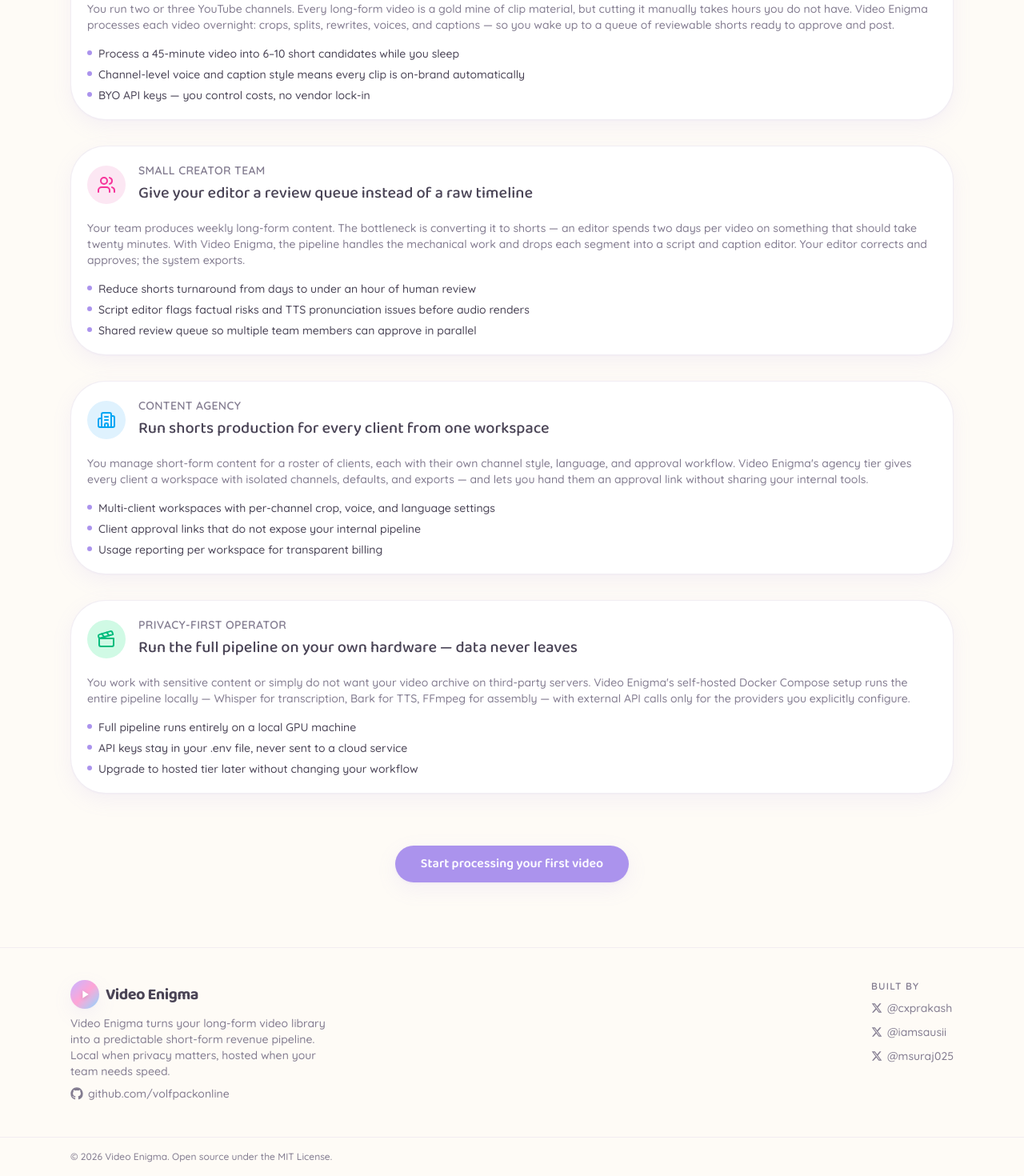
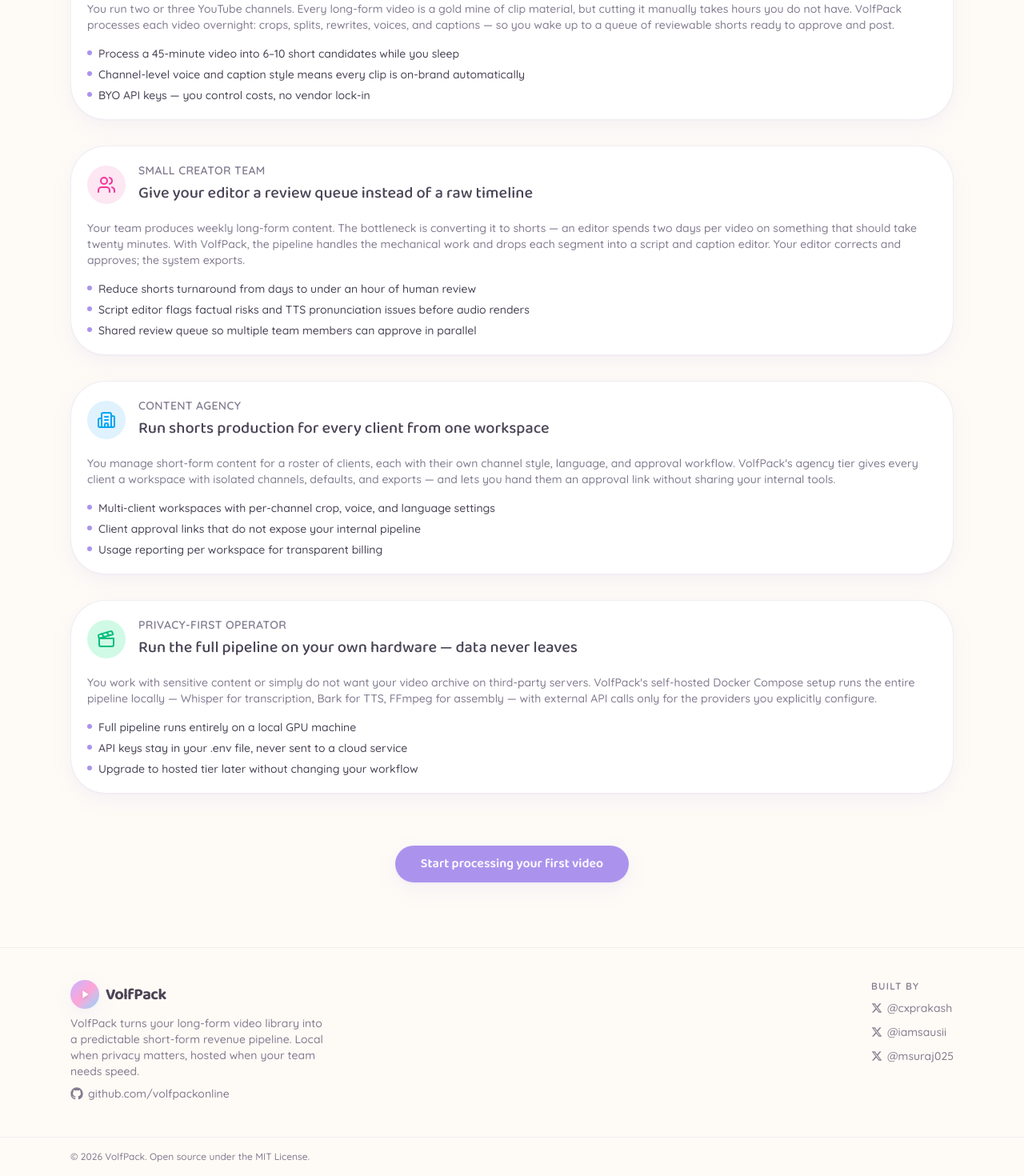
Before and after one commit to volfpackonline/volfpackfrontend, a Next.js app: page /use-cases in a window 1280 px wide. Shown: the part 473-1943 px from the top of the page at 80% size. Built offline with nearby package versions, Linux system fonts and the light colour scheme; no server answers.

Commit message:
Og Images

```diff
--- a/src/app/apple-icon.tsx
+++ b/src/app/apple-icon.tsx
@@ -45,7 +45,7 @@
             display: "flex",
           }}
         />
-        {/* VE monogram */}
+        {/* VP monogram */}
         <span
           style={{
             fontFamily: "system-ui, sans-serif",
@@ -56,7 +56,7 @@
             lineHeight: 1,
           }}
         >
-          VE
+          VP
         </span>
         {/* sub-label */}
         <span
@@ -69,7 +69,7 @@
             marginTop: 4,
           }}
         >
-          Video Enigma
+          VolfPack
         </span>
       </div>
     ),
--- a/src/app/features/page.tsx
+++ b/src/app/features/page.tsx
@@ -13,7 +13,7 @@
 export const metadata: Metadata = {
   title: "Features",
   description:
-    "Explore every step of the Video Enigma pipeline: vertical crop, transcript, AI rewrite, TTS, word-level captions, human review editors, and channel analytics.",
+    "Explore every step of the VolfPack pipeline: vertical crop, transcript, AI rewrite, TTS, word-level captions, human review editors, and channel analytics.",
 };
 
 const sections = [
@@ -21,7 +21,7 @@
     icon: Scissors,
     color: "bg-violet-100 text-violet-500",
     title: "Full source-to-short pipeline",
-    body: "Paste a YouTube URL (or upload a file) and Video Enigma handles the rest: download with yt-dlp, crop landscape to 9:16, split at natural segment boundaries, clean frames, transcribe with Whisper, rewrite for shorts pacing, generate TTS audio, burn word-level captions, and assemble the final export — all in one durable async job.",
+    body: "Paste a YouTube URL (or upload a file) and VolfPack handles the rest: download with yt-dlp, crop landscape to 9:16, split at natural segment boundaries, clean frames, transcribe with Whisper, rewrite for shorts pacing, generate TTS audio, burn word-level captions, and assemble the final export — all in one durable async job.",
   },
   {
     icon: Layers,
@@ -51,7 +51,7 @@
     icon: TrendingUp,
     color: "bg-fuchsia-100 text-fuchsia-500",
     title: "Performance & analytics",
-    body: "Import views, retention, and revenue data per exported short. Over time, Video Enigma learns which hooks, caption styles, and segment types drive the best results on each channel and surfaces those patterns as recommended templates.",
+    body: "Import views, retention, and revenue data per exported short. Over time, VolfPack learns which hooks, caption styles, and segment types drive the best results on each channel and surfaces those patterns as recommended templates.",
   },
   {
     icon: Captions,
--- a/src/app/generate/page.tsx
+++ b/src/app/generate/page.tsx
@@ -5,7 +5,7 @@
 export const metadata: Metadata = {
   title: "Studio",
   description:
-    "Paste a long-form URL and watch the Video Enigma pipeline cut it into a publish-ready 9:16 short — crop, transcript, rewrite, voice, captions, assemble.",
+    "Paste a long-form URL and watch the VolfPack pipeline cut it into a publish-ready 9:16 short — crop, transcript, rewrite, voice, captions, assemble.",
 };
 
 export default function GeneratePage() {
--- a/src/app/how-it-works/page.tsx
+++ b/src/app/how-it-works/page.tsx
@@ -3,7 +3,7 @@
 export const metadata: Metadata = {
   title: "How It Works",
   description:
-    "Learn how Video Enigma turns a YouTube URL into a publish-ready short in eight automated pipeline phases — download, crop, split, transcribe, rewrite, TTS, captions, and assemble.",
+    "Learn how VolfPack turns a YouTube URL into a publish-ready short in eight automated pipeline phases — download, crop, split, transcribe, rewrite, TTS, captions, and assemble.",
 };
 
 const phases = [
@@ -12,7 +12,7 @@
     color: "bg-violet-100 text-violet-600",
     title: "Source selection & download",
     description:
-      "Paste any YouTube URL (or upload a file). Video Enigma fetches the video with yt-dlp, extracts audio, and stores technical metadata: resolution, FPS, duration, codec, and audio sample rate.",
+      "Paste any YouTube URL (or upload a file). VolfPack fetches the video with yt-dlp, extracts audio, and stores technical metadata: resolution, FPS, duration, codec, and audio sample rate.",
   },
   {
     step: "02",
--- a/src/app/icon.tsx
+++ b/src/app/icon.tsx
@@ -31,7 +31,7 @@
             display: "flex",
           }}
         />
-        {/* VE monogram */}
+        {/* VP monogram */}
         <span
           style={{
             fontFamily: "system-ui, sans-serif",
@@ -43,7 +43,7 @@
             marginTop: 3,
           }}
         >
-          VE
+          VP
         </span>
       </div>
     ),
--- a/src/app/layout.tsx
+++ b/src/app/layout.tsx
@@ -26,9 +26,9 @@
 });
 
 export const metadata: Metadata = {
-  metadataBase: new URL(
-    process.env.NEXT_PUBLIC_SITE_URL ?? "http://localhost:3000",
-  ),
+  // Falls back to the real production domain (not localhost) so social-card
+  // image URLs resolve even when NEXT_PUBLIC_SITE_URL isn't set on the host.
+  metadataBase: new URL(process.env.NEXT_PUBLIC_SITE_URL ?? siteConfig.url),
   title: {
     default: `${siteConfig.name} — ${siteConfig.tagline}`,
     template: `%s · ${siteConfig.name}`,
--- a/src/app/open-source/page.tsx
+++ b/src/app/open-source/page.tsx
@@ -7,7 +7,7 @@
 export const metadata: Metadata = {
   title: "Open Source",
   description:
-    "Video Enigma is MIT-licensed and fully self-hostable. Read about the open-core model, how to contribute, and why we build in public.",
+    "VolfPack is MIT-licensed and fully self-hostable. Read about the open-core model, how to contribute, and why we build in public.",
 };
 
 export default function OpenSourcePage() {
--- a/src/app/use-cases/page.tsx
+++ b/src/app/use-cases/page.tsx
@@ -7,7 +7,7 @@
 export const metadata: Metadata = {
   title: "Use Cases",
   description:
-    "See how solo channel operators, creator teams, and agencies use Video Enigma to turn their long-form libraries into a consistent short-form revenue pipeline.",
+    "See how solo channel operators, creator teams, and agencies use VolfPack to turn their long-form libraries into a consistent short-form revenue pipeline.",
 };
 
 const useCases = [
@@ -17,7 +17,7 @@
     persona: "Solo channel operator",
     headline: "Repurpose your entire back-catalogue without hiring an editor",
     story:
-      "You run two or three YouTube channels. Every long-form video is a gold mine of clip material, but cutting it manually takes hours you do not have. Video Enigma processes each video overnight: crops, splits, rewrites, voices, and captions — so you wake up to a queue of reviewable shorts ready to approve and post.",
+      "You run two or three YouTube channels. Every long-form video is a gold mine of clip material, but cutting it manually takes hours you do not have. VolfPack processes each video overnight: crops, splits, rewrites, voices, and captions — so you wake up to a queue of reviewable shorts ready to approve and post.",
     outcomes: [
       "Process a 45-minute video into 6–10 short candidates while you sleep",
       "Channel-level voice and caption style means every clip is on-brand automatically",
@@ -30,7 +30,7 @@
     persona: "Small creator team",
     headline: "Give your editor a review queue instead of a raw timeline",
     story:
-      "Your team produces weekly long-form content. The bottleneck is converting it to shorts — an editor spends two days per video on something that should take twenty minutes. With Video Enigma, the pipeline handles the mechanical work and drops each segment into a script and caption editor. Your editor corrects and approves; the system exports.",
+      "Your team produces weekly long-form content. The bottleneck is converting it to shorts — an editor spends two days per video on something that should take twenty minutes. With VolfPack, the pipeline handles the mechanical work and drops each segment into a script and caption editor. Your editor corrects and approves; the system exports.",
     outcomes: [
       "Reduce shorts turnaround from days to under an hour of human review",
       "Script editor flags factual risks and TTS pronunciation issues before audio renders",
@@ -43,7 +43,7 @@
     persona: "Content agency",
     headline: "Run shorts production for every client from one workspace",
     story:
-      "You manage short-form content for a roster of clients, each with their own channel style, language, and approval workflow. Video Enigma's agency tier gives every client a workspace with isolated channels, defaults, and exports — and lets you hand them an approval link without sharing your internal tools.",
+      "You manage short-form content for a roster of clients, each with their own channel style, language, and approval workflow. VolfPack's agency tier gives every client a workspace with isolated channels, defaults, and exports — and lets you hand them an approval link without sharing your internal tools.",
     outcomes: [
       "Multi-client workspaces with per-channel crop, voice, and language settings",
       "Client approval links that do not expose your internal pipeline",
@@ -56,7 +56,7 @@
     persona: "Privacy-first operator",
     headline: "Run the full pipeline on your own hardware — data never leaves",
     story:
-      "You work with sensitive content or simply do not want your video archive on third-party servers. Video Enigma's self-hosted Docker Compose setup runs the entire pipeline locally — Whisper for transcription, Bark for TTS, FFmpeg for assembly — with external API calls only for the providers you explicitly configure.",
+      "You work with sensitive content or simply do not want your video archive on third-party servers. VolfPack's self-hosted Docker Compose setup runs the entire pipeline locally — Whisper for transcription, Bark for TTS, FFmpeg for assembly — with external API calls only for the providers you explicitly configure.",
     outcomes: [
       "Full pipeline runs entirely on a local GPU machine",
       "API keys stay in your .env file, never sent to a cloud service",
--- a/src/components/marketing/how-it-works.tsx
+++ b/src/components/marketing/how-it-works.tsx
@@ -5,7 +5,7 @@
     color: "bg-violet-100 text-violet-500",
     title: "Paste a video URL",
     description:
-      "Drop in a YouTube link (or upload a file). Video Enigma downloads the source, extracts audio, and scores it for repurposability.",
+      "Drop in a YouTube link (or upload a file). VolfPack downloads the source, extracts audio, and scores it for repurposability.",
   },
   {
     step: "2",
--- a/src/lib/og-image.tsx
+++ b/src/lib/og-image.tsx
@@ -193,13 +193,13 @@
                 letterSpacing: "-1px",
               }}
             >
-              VE
+              VP
             </div>
             <div style={{ display: "flex", fontSize: 24, fontWeight: 700, color: INK }}>
               {siteConfig.name}
             </div>
             <div style={{ display: "flex", fontSize: 22, color: MUTED }}>
-              · videoenigma.ai
+              · volfpack.online
             </div>
           </div>
         </div>
--- a/src/lib/site.ts
+++ b/src/lib/site.ts
@@ -1,9 +1,9 @@
 export const siteConfig = {
-  name: "Video Enigma",
+  name: "VolfPack",
   tagline: "Your shorts factory.",
   description:
-    "Video Enigma turns your long-form video library into a predictable short-form revenue pipeline. Local when privacy matters, hosted when your team needs speed.",
-  url: "https://videoenigma.ai",
+    "VolfPack turns your long-form video library into a predictable short-form revenue pipeline. Local when privacy matters, hosted when your team needs speed.",
+  url: "https://www.volfpack.online",
   github: "https://github.com/volfpackonline",
   ogImage: "/og.png",
   nav: [
--- a/src/lib/types.ts
+++ b/src/lib/types.ts
@@ -1,5 +1,5 @@
 /**
- * Domain model for the Video Enigma pipeline: a long-form source URL is ingested
+ * Domain model for the VolfPack pipeline: a long-form source URL is ingested
  * and run through eight phases to produce a publish-ready 9:16 short. These types
  * back both the Studio UI and the mocked /api/generate route.
  */
```
Also changed, not shown: 1 other file (tests, documents, lock files or other folders).
